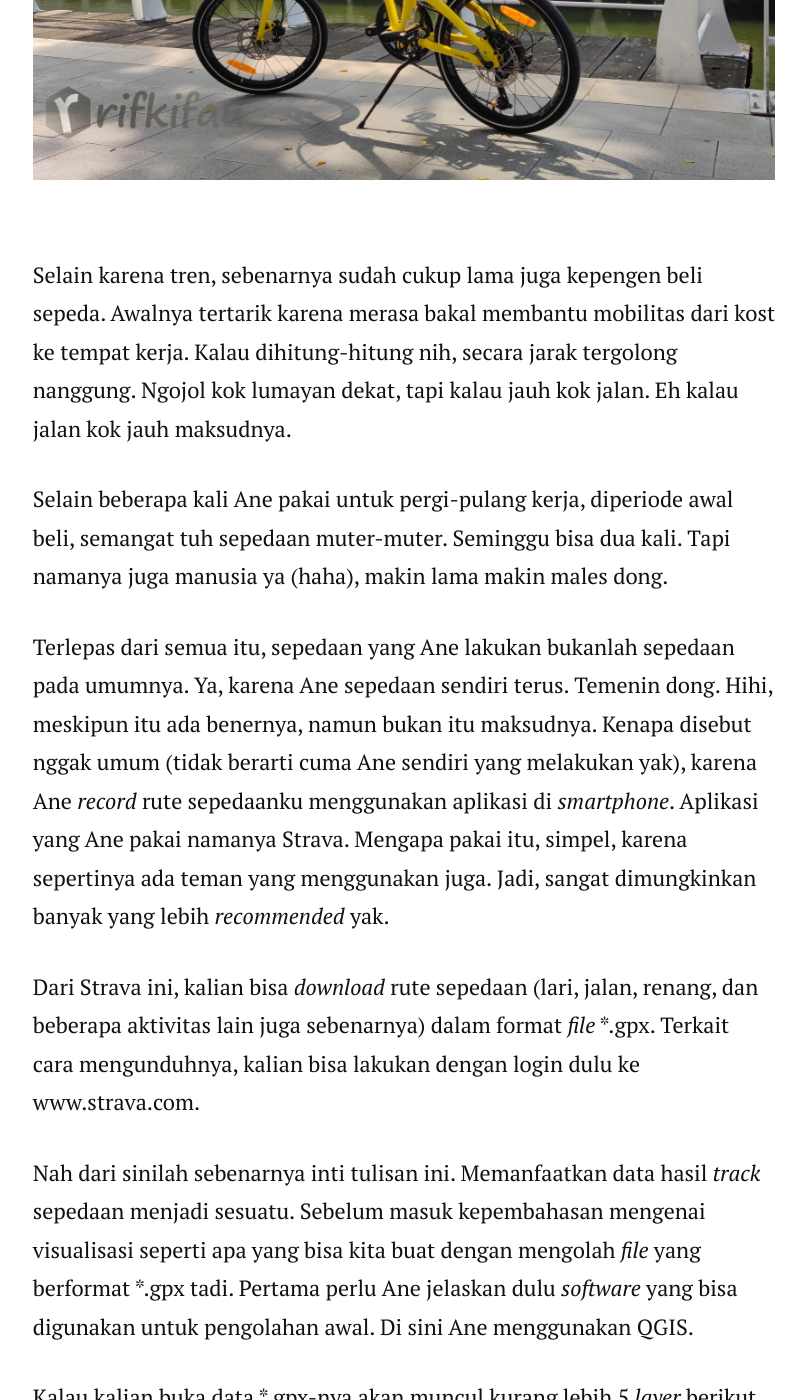
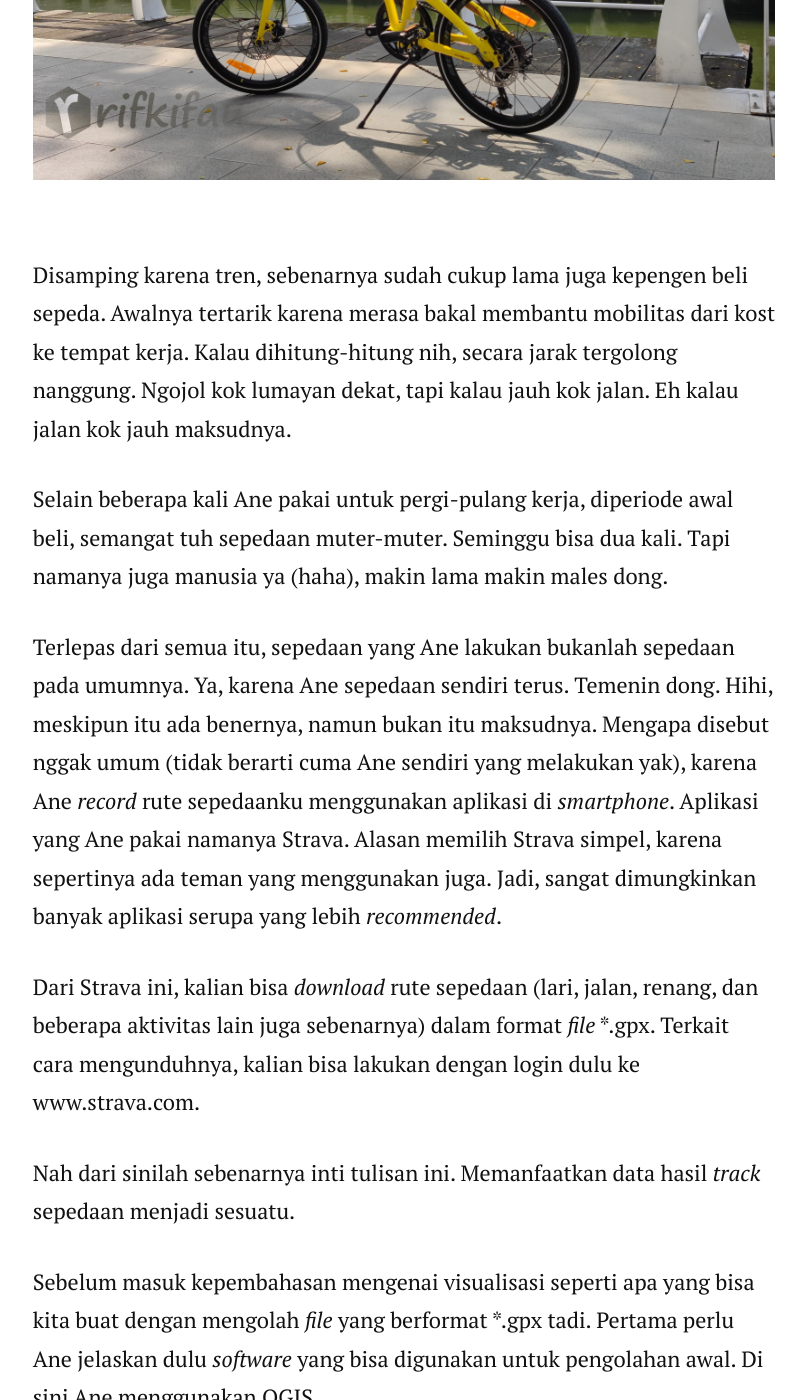
Before and after one commit to rifkifau/rifkifau.github.io, a Jekyll site: the page built from _posts/2021-06-12-mengikuti-tren-sepedaan-ternyata-ada-manfaatnya.markdown, in a window 1280 px wide and 1400 px high, scrolled down 1573 px. Shown: the whole window, without its empty margins (236-1042 px from the left). Built offline with Jekyll 4.4.1, drawn with Linux system fonts in a browser that asks for light colours; nearby versions of some CDN libraries; comment, search, counter and statistics services are not loaded; some of the changed text lies outside the part shown.

Commit message:
Update 2021-06-12-mengikuti-tren-sepedaan-ternyata-ada-manfaatnya.markdown

```diff
--- a/_posts/2021-06-12-mengikuti-tren-sepedaan-ternyata-ada-manfaatnya.markdown
+++ b/_posts/2021-06-12-mengikuti-tren-sepedaan-ternyata-ada-manfaatnya.markdown
@@ -11,23 +11,25 @@ tags:   [ Tren, Sepeda, Manfaat, Visualisasi, Data, Track ]
 </sup>
 <hr>
 <p>
-Sekitar pertengahan bulan Agustus 2020 lalu Ane memutuskan untuk membeli sepeda lipat. Sempat menjadi bahan omongan teman karena warnanya yang kuning. Fotonya Ane lampirkan dibawah yak.
+Sekitar pertengahan bulan Agustus 2020 lalu Ane memutuskan untuk membeli sepeda lipat. Sempat menjadi bahan omongan teman karena warnanya yang kuning. Fotonya Ane lampirkan di bawah yak.
 </p>
 ![sepeda-ecosmo-9-rifkifau](../../images/manfaat-sepedaan/sepeda-ecosmo-9-rifkifau.jpg)
 <p>
-Selain karena tren, sebenarnya sudah cukup lama juga kepengen beli sepeda. Awalnya tertarik karena merasa bakal membantu mobilitas dari kost ke tempat kerja. Kalau dihitung-hitung nih, secara jarak tergolong nanggung. Ngojol kok lumayan dekat, tapi kalau jauh kok jalan. Eh kalau jalan kok jauh maksudnya.
+Disamping karena tren, sebenarnya sudah cukup lama juga kepengen beli sepeda. Awalnya tertarik karena merasa bakal membantu mobilitas dari kost ke tempat kerja. Kalau dihitung-hitung nih, secara jarak tergolong nanggung. Ngojol kok lumayan dekat, tapi kalau jauh kok jalan. Eh kalau jalan kok jauh maksudnya.
 </p>
 <p>
 Selain beberapa kali Ane pakai untuk pergi-pulang kerja, diperiode awal beli, semangat tuh sepedaan muter-muter. Seminggu bisa dua kali. Tapi namanya juga manusia ya (haha), makin lama makin males dong.
 </p>
 <p>
-Terlepas dari semua itu, sepedaan yang Ane lakukan bukanlah sepedaan pada umumnya. Ya, karena Ane sepedaan sendiri terus. Temenin dong. Hihi, meskipun itu ada benernya, namun bukan itu maksudnya. Kenapa disebut nggak umum (tidak berarti cuma Ane sendiri yang melakukan yak), karena Ane <em>record</em> rute sepedaanku menggunakan aplikasi di <em>smartphone</em>. Aplikasi yang Ane pakai namanya Strava. Mengapa pakai itu, simpel, karena sepertinya ada teman yang menggunakan juga. Jadi, sangat dimungkinkan banyak yang lebih <em>recommended</em> yak.
+Terlepas dari semua itu, sepedaan yang Ane lakukan bukanlah sepedaan pada umumnya. Ya, karena Ane sepedaan sendiri terus. Temenin dong. Hihi, meskipun itu ada benernya, namun bukan itu maksudnya. Mengapa disebut nggak umum (tidak berarti cuma Ane sendiri yang melakukan yak), karena Ane <em>record</em> rute sepedaanku menggunakan aplikasi di <em>smartphone</em>. Aplikasi yang Ane pakai namanya Strava. Alasan memilih Strava simpel, karena sepertinya ada teman yang menggunakan juga. Jadi, sangat dimungkinkan banyak aplikasi serupa yang lebih <em>recommended</em>.
 </p>
 <p>
 Dari Strava ini, kalian bisa <em>download</em> rute sepedaan (lari, jalan, renang, dan beberapa aktivitas lain juga sebenarnya) dalam format <em>file</em> *.gpx. Terkait cara mengunduhnya, kalian bisa lakukan dengan login dulu ke www.strava.com.
 </p>
 <p>
 Nah dari sinilah sebenarnya inti tulisan ini. Memanfaatkan data hasil <em>track</em> sepedaan menjadi sesuatu.
+</p>
+<p>
 Sebelum masuk kepembahasan mengenai visualisasi seperti apa yang bisa kita buat dengan mengolah <em>file</em> yang berformat *.gpx tadi. Pertama perlu Ane jelaskan dulu <em>software</em> yang bisa digunakan untuk pengolahan awal. Di sini Ane menggunakan QGIS.
 </p>
 <p>
```
